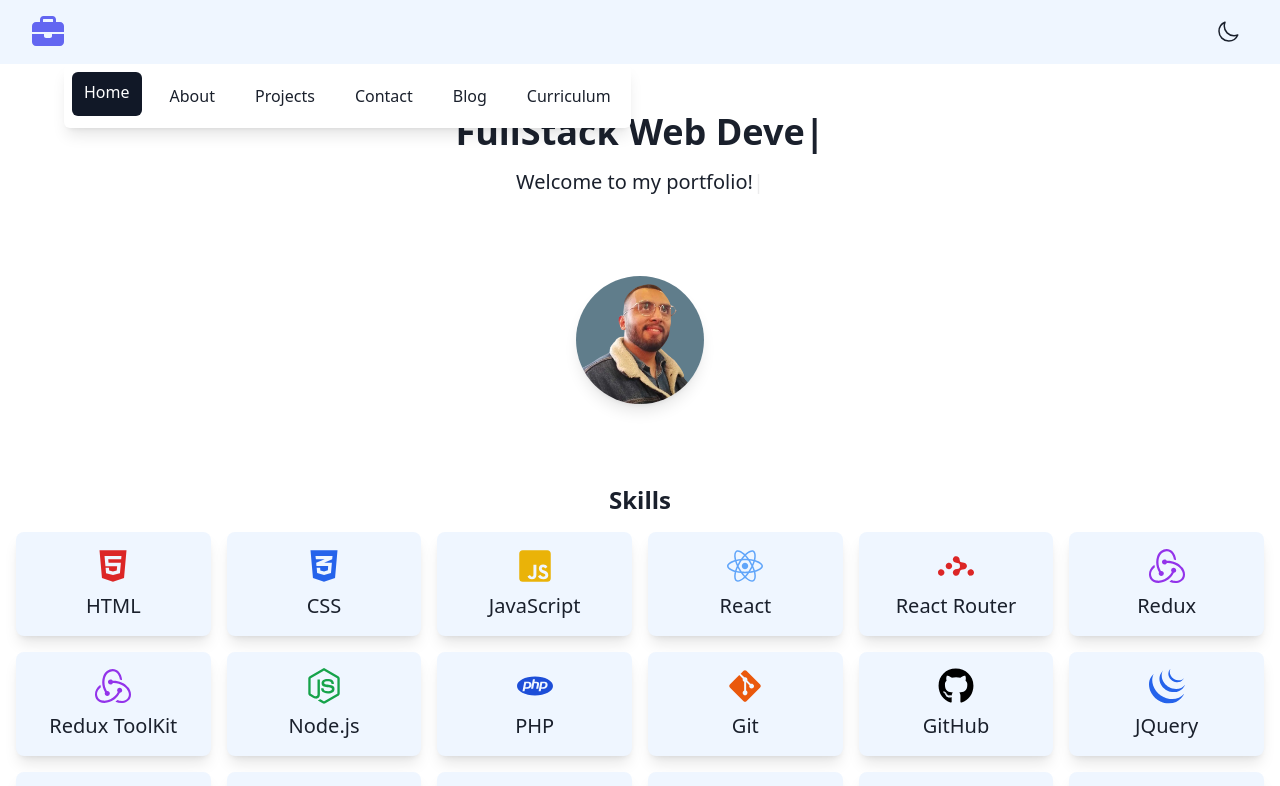
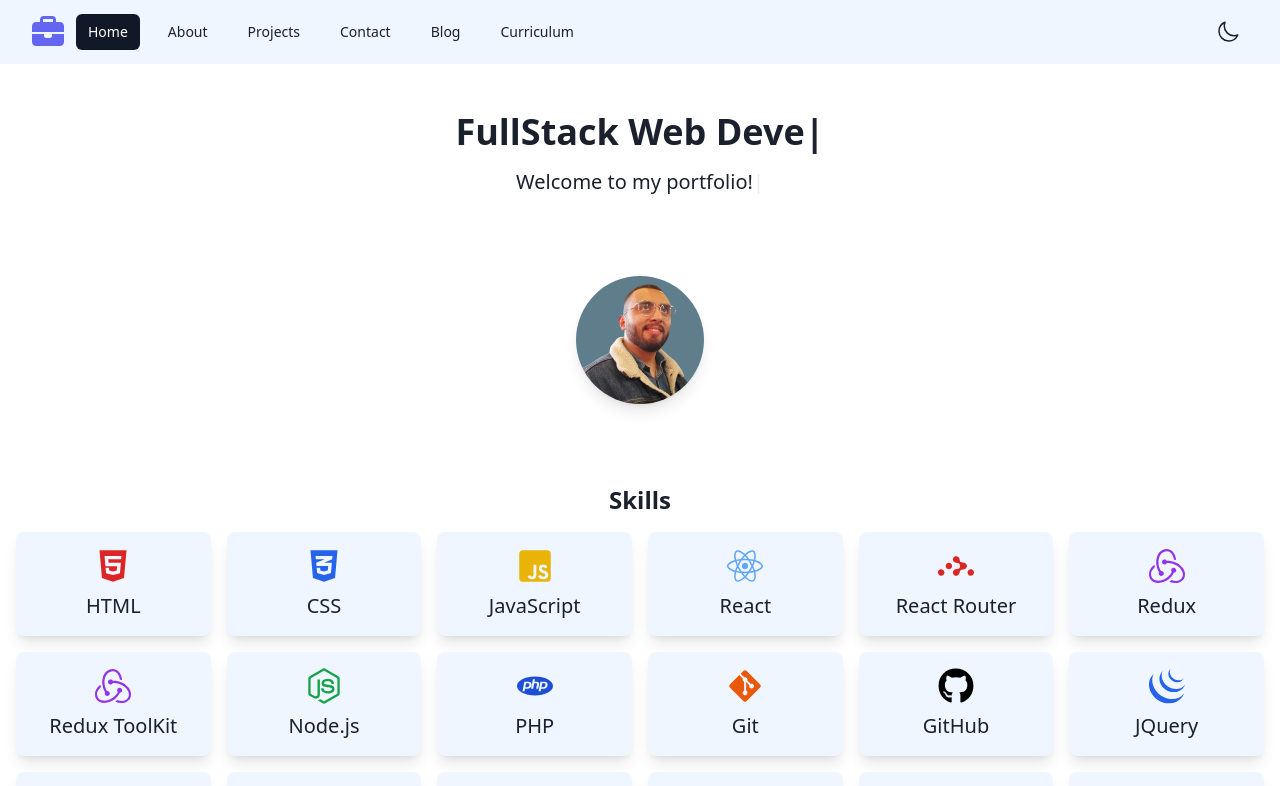
Before and after one commit to Georgeh30/V1_Portafolio, a React (Vite) app in the folder portfolio/: page /Portfolio/Home in a window 1280 px wide. Shown: the top 786 px of the page. Built offline with nearby package versions, Linux system fonts and the light colour scheme.

Commit message:
new fix bug menu options

```diff
--- a/portfolio/src/components/navbars/jsx/NavbarNormal.jsx
+++ b/portfolio/src/components/navbars/jsx/NavbarNormal.jsx
@@ -55,11 +55,11 @@
                         </button>
                     </div>
                     <div className="flex flex-1 items-center justify-center sm:items-stretch sm:justify-start">
-                        <div className="flex flex-shrink-0 items-center">
+                        <div className="flex flex-shrink-0 items-center me-3">
                             <FontAwesomeIcon icon={faBriefcase} className="h-8 w-auto text-indigo-500" />
                         </div>
-                        <div className={`absolute inset-x-0 top-16 mt-2 space-y-1 px-2 pb-3 pt-2 sm:relative sm:mt-0 sm:flex sm:space-x-4 ${isOpen ? 'block' : 'hidden'} bg-white dark:bg-gray-800 rounded-md shadow-lg`}>
-                            {/* Ajustes para el menú desplegable */}
+                        {/* Menú para pantallas grandes */}
+                        <div className="hidden sm:flex sm:space-x-4">
                             {navigation.map((item) => (
                                 <Link
                                     key={item.name}
@@ -69,12 +69,9 @@
                                         item.href === currentPath
                                             ? 'bg-gray-900 dark:bg-darkColor text-white dark:text-lightColor'
                                             : 'dark:text-lightColor hover:bg-lightColorHover dark:hover:bg-darkColorHover',
-                                        'block rounded-md px-3 py-2 text-base font-medium'
+                                        'rounded-md px-3 py-2 text-sm font-medium'
                                     )}
-                                    onClick={() => {
-                                        setCurrentPath(item.href);
-                                        setIsOpen(false); // Cierra el menú al seleccionar una opción
-                                    }}
+                                    onClick={() => setCurrentPath(item.href)}
                                 >
                                     {item.name}
                                 </Link>
@@ -97,6 +94,30 @@
                     </div>
                 </div>
             </div>
+            {/* Menú desplegable en pantallas pequeñas */}
+            <div className={`sm:hidden ${isOpen ? 'block' : 'hidden'} bg-white dark:bg-gray-800 rounded-md shadow-lg absolute inset-x-0 top-16 mt-2`}>
+                <div className="space-y-1 px-2 pb-3 pt-2">
+                    {navigation.map((item) => (
+                        <Link
+                            key={item.name}
+                            to={item.href}
+                            aria-current={item.href === currentPath ? 'page' : undefined}
+                            className={classNames(
+                                item.href === currentPath
+                                    ? 'bg-gray-900 dark:bg-darkColor text-white dark:text-lightColor'
+                                    : 'dark:text-lightColor hover:bg-lightColorHover dark:hover:bg-darkColorHover',
+                                'block rounded-md px-3 py-2 text-base font-medium'
+                            )}
+                            onClick={() => {
+                                setCurrentPath(item.href);
+                                setIsOpen(false); // Cierra el menú al seleccionar una opción
+                            }}
+                        >
+                            {item.name}
+                        </Link>
+                    ))}
+                </div>
+            </div>
         </nav>
     );
 }
```
